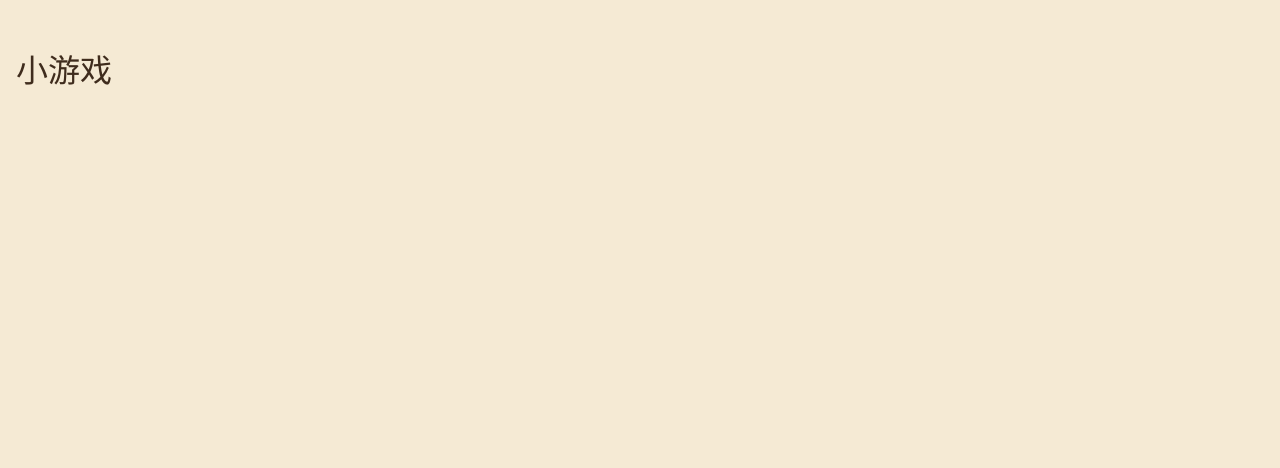
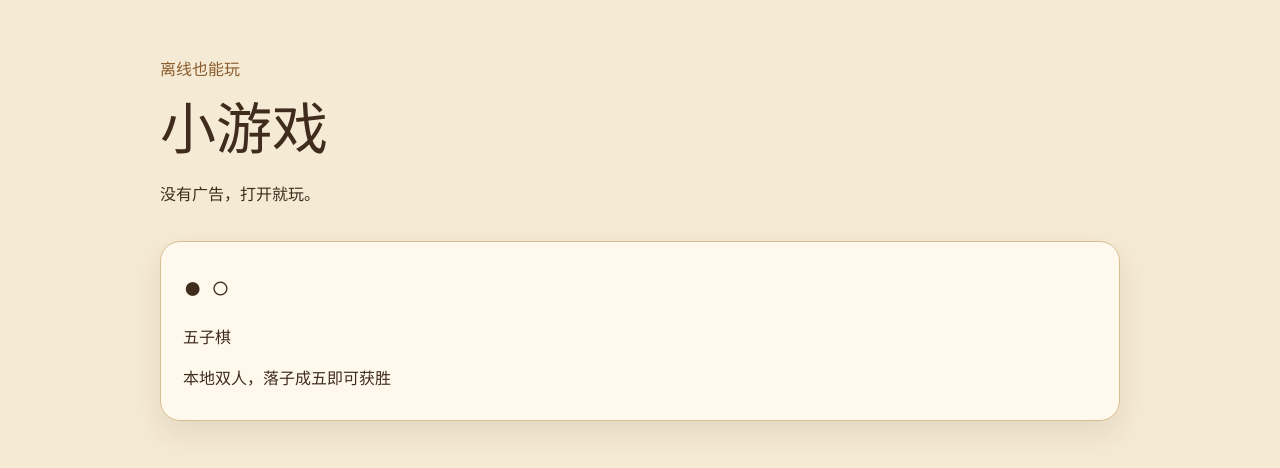
Before and after one commit to byte9527/games, a React (Vite) app: page / in a window 1280 px wide. Shown: the top 468 px of the page. Built offline with nearby package versions, Linux system fonts and the light colour scheme.

Commit message:
feat: add game catalog navigation

```diff
--- a/src/app/App.tsx
+++ b/src/app/App.tsx
@@ -1,9 +1,14 @@
+import { GomokuPage } from '../games/gomoku/GomokuPage'
+import { GameCatalogPage } from '../pages/GameCatalogPage'
+import { useHashRoute } from './useHashRoute'
 import './app.css'
 
 export function App() {
+  const route = useHashRoute()
+
   return (
-    <main className="app-shell">
-      <h1>小游戏</h1>
-    </main>
+    <div className="app-shell">
+      {route === '/games/gomoku' ? <GomokuPage /> : <GameCatalogPage />}
+    </div>
   )
 }
--- a/src/app/app.css
+++ b/src/app/app.css
@@ -10,3 +10,10 @@
 body { margin: 0; min-width: 320px; min-height: 100vh; }
 button, a { font: inherit; }
 .app-shell { min-height: 100vh; padding: 24px 16px; }
+.catalog-page, .gomoku-page { width: min(100%, 960px); margin: 0 auto; }
+.catalog-header { padding: 32px 0 20px; }
+.catalog-header h1 { margin: 4px 0; font-size: clamp(2rem, 9vw, 3.5rem); }
+.eyebrow { margin: 0; color: #8a5c2d; font-weight: 700; }
+.game-grid { display: grid; grid-template-columns: repeat(auto-fit, minmax(220px, 1fr)); gap: 16px; }
+.game-card { display: grid; gap: 8px; min-height: 180px; padding: 22px; color: inherit; text-decoration: none; background: #fff9ed; border: 1px solid #d8bd91; border-radius: 20px; box-shadow: 0 12px 30px rgb(82 52 24 / 10%); }
+.game-card__icon { font-size: 2rem; }
--- /dev/null
+++ b/src/app/useHashRoute.ts
@@ -0,0 +1,15 @@
+import { useEffect, useState } from 'react'
+
+const readRoute = () => window.location.hash.slice(1) || '/'
+
+export function useHashRoute() {
+  const [route, setRoute] = useState(readRoute)
+
+  useEffect(() => {
+    const updateRoute = () => setRoute(readRoute())
+    window.addEventListener('hashchange', updateRoute)
+    return () => window.removeEventListener('hashchange', updateRoute)
+  }, [])
+
+  return route
+}
--- /dev/null
+++ b/src/games/catalog.ts
@@ -0,0 +1,15 @@
+export interface GameCatalogItem {
+  id: 'gomoku'
+  title: string
+  description: string
+  path: string
+}
+
+export const gameCatalog: readonly GameCatalogItem[] = [
+  {
+    id: 'gomoku',
+    title: '五子棋',
+    description: '本地双人，落子成五即可获胜',
+    path: '/games/gomoku',
+  },
+]
--- /dev/null
+++ b/src/games/gomoku/GomokuPage.tsx
@@ -0,0 +1,8 @@
+export function GomokuPage() {
+  return (
+    <main className="gomoku-page">
+      <a href="#/">返回小游戏</a>
+      <h1>五子棋</h1>
+    </main>
+  )
+}
--- /dev/null
+++ b/src/pages/GameCatalogPage.tsx
@@ -0,0 +1,22 @@
+import { gameCatalog } from '../games/catalog'
+
+export function GameCatalogPage() {
+  return (
+    <main className="catalog-page">
+      <header className="catalog-header">
+        <p className="eyebrow">离线也能玩</p>
+        <h1>小游戏</h1>
+        <p>没有广告，打开就玩。</p>
+      </header>
+      <section className="game-grid" aria-label="游戏列表">
+        {gameCatalog.map((game) => (
+          <a className="game-card" href={`#${game.path}`} key={game.id}>
+            <span className="game-card__icon" aria-hidden="true">● ○</span>
+            <strong>{game.title}</strong>
+            <span>{game.description}</span>
+          </a>
+        ))}
+      </section>
+    </main>
+  )
+}
```
Also changed, not shown: 2 other files (tests, documents, lock files or other folders).
